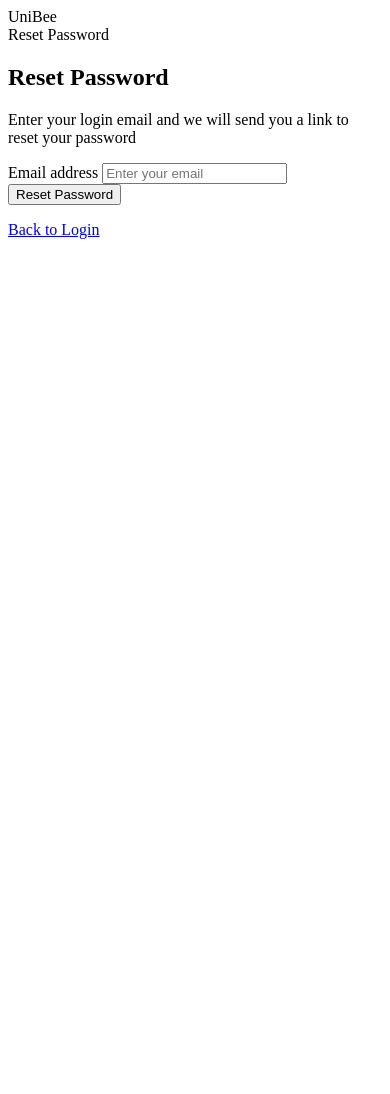
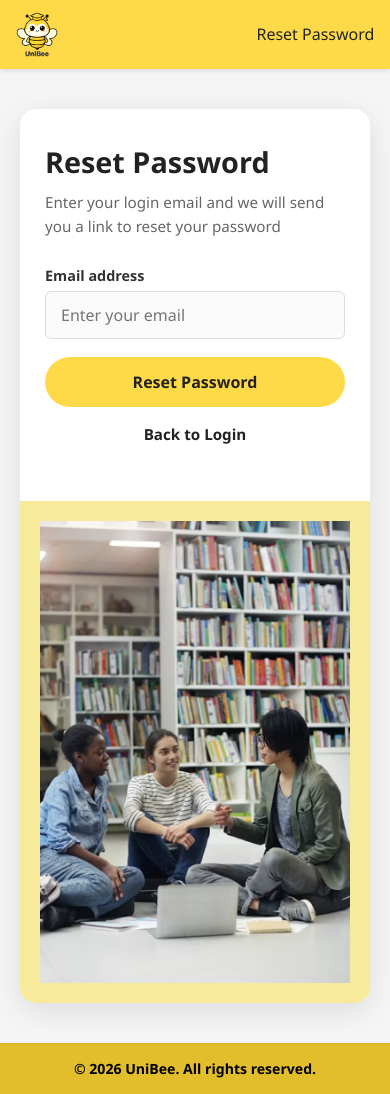
Before and after one commit to TQiHao/FYP-26-S3-12-Team-Westie, a PHP site: page /FYP-26-S3-12-Team-Westie/boundary/resetPasswordPage.php in a window 390 px wide. Before the commit the page ends 239 px from the top, so only its background shows below. Run offline with PHP 8.4, Linux system fonts and the light colour scheme.

Commit message:
Added CSS to login and resetpassword page

```diff
--- a/boundary/resetPasswordPage.php
+++ b/boundary/resetPasswordPage.php
@@ -1,33 +1,45 @@
+<?php
+session_start();
+
+// Check if token is present in URL
+$token = isset($_GET['token']) ? $_GET['token'] : null;
+?>
+
 <!DOCTYPE html>
 <html lang="en">
+
 <head>
     <meta charset="UTF-8">
     <meta name="viewport" content="width=device-width, initial-scale=1.0">
     <title>Reset Password - UniBee</title>
-    <link rel="stylesheet" href="">
+    <!-- CSS -->
+    <link rel="stylesheet" href="../style.css">
 </head>
+
 <body>
 
+    <!-- Header -->
     <header>
-        <div class="logo">UniBee</div>
+        <div class="logo-container">
+            <img src="../images/uniBeeLogo.png" alt="UniBee Logo">
+        </div>
         <div class="page-title">Reset Password</div>
     </header>
 
-    <main class="reset-container">
+    <!-- Reset Password Section -->
+    <main class="login-container">
 
-        <section class="reset-form">
+        <div class="login-wrapper">
+
+            <!-- Left Column: Reset Password Form -->
+            <section class="login-form">
+
+                <?php if ($token): ?>
+                    <!-- ===== SHOW SET NEW PASSWORD FORM ===== -->
+                    <h1>Set New Password</h1>
+                    <p>Enter your new password below</p>
 
                     <?php
-            session_start();
-
-            // Check if we are in "set new password" mode (token is present in URL)
-            $token = isset($_GET['token']) ? $_GET['token'] : null;
-
-            if ($token) {
-                // --- SHOW NEW PASSWORD FORM ---
-                echo '<h1>Set New Password</h1>';
-                echo '<p>Enter your new password below</p>';
-
                     if (isset($_SESSION['reset_confirm_error'])) {
                         echo '<div class="error-message">' . $_SESSION['reset_confirm_error'] . '</div>';
                         unset($_SESSION['reset_confirm_error']);
@@ -56,12 +68,12 @@
 
                     </form>
 
+                <?php else: ?>
+                    <!-- ===== SHOW REQUEST RESET FORM ===== -->
+                    <h1>Reset Password</h1>
+                    <p>Enter your login email and we will send you a link to reset your password</p>
+
                     <?php
-            } else {
-                // --- SHOW REQUEST RESET FORM ---
-                echo '<h1>Reset Password</h1>';
-                echo '<p>Enter your login email and we will send you a link to reset your password</p>';
-
                     if (isset($_SESSION['reset_error'])) {
                         echo '<div class="error-message">' . $_SESSION['reset_error'] . '</div>';
                         unset($_SESSION['reset_error']);
@@ -72,7 +84,7 @@
                     }
                     ?>
 
-                <form action="../controller/ResetPasswordController.php" method="POST">
+                    <form action="../controller/resetPasswordController.php" method="POST">
 
                         <div class="form-group">
                             <label for="email">Email address</label>
@@ -83,17 +95,32 @@
 
                     </form>
 
-                <p class="login-link">
+                    <p class="register-link">
                         <a href="loginPage.php">Back to Login</a>
                     </p>
 
-                <?php
-            }
-            ?>
+                <?php endif; ?>
 
             </section>
 
+            <!-- Right Column: Image -->
+            <section class="login-image">
+                <img src="../images/resetPasswordImage.png" alt="Reset Password Illustration">
+            </section>
+
+        </div>
+
     </main>
 
+    <!-- Footer -->
+    <footer>
+        <div class="footer-bottom-bar">
+            &copy; 2026 UniBee. All rights reserved.
+        </div>
+    </footer>
+
+    <script src="../script.js"></script>
+
 </body>
+
 </html>
--- a/database/database.php
+++ b/database/database.php
@@ -2,7 +2,7 @@
 
 class Database
 {
-    private $host = 'localhost';
+    private $host = 'localhost:3307';
     private $dbname = 'unibee';
     private $username = 'root';
     private $password = '';
--- a/style.css
+++ b/style.css
@@ -480,3 +480,179 @@ footer {
     text-align: center;
   }
 }
+
+/* ===== LOGIN PAGE - TWO COLUMN LAYOUT ===== */
+.login-container {
+    display: flex;
+    justify-content: center;
+    align-items: center;
+    min-height: 70vh;
+    background-color: #f5f5f5;
+    padding: 40px 20px;
+}
+
+.login-wrapper {
+    display: flex;
+    align-items: center;
+    justify-content: center;
+    max-width: 1000px;
+    width: 100%;
+    background: white;
+    border-radius: 16px;
+    box-shadow: 0 8px 30px rgba(0, 0, 0, 0.1);
+    overflow: hidden;
+}
+
+.login-form {
+    flex: 1;
+    padding: 50px 60px;
+    text-align: left;
+}
+
+.login-form h1 {
+    font-size: 1.8rem;
+    font-weight: 700;
+    margin-bottom: 5px;
+    color: #222;
+}
+
+.login-form > p {
+    color: #666;
+    margin-bottom: 25px;
+    font-size: 0.95rem;
+}
+
+.login-form .form-group {
+    margin-bottom: 18px;
+}
+
+.login-form .form-group label {
+    display: block;
+    font-weight: 600;
+    font-size: 0.9rem;
+    margin-bottom: 4px;
+    color: #333;
+}
+
+.login-form .form-group input[type="email"],
+.login-form .form-group input[type="password"] {
+    width: 100%;
+    padding: 12px 15px;
+    border: 1px solid #ddd;
+    border-radius: 6px;
+    font-size: 1rem;
+    box-sizing: border-box;
+    background-color: #fafafa;
+}
+
+.login-form .form-group input[type="email"]:focus,
+.login-form .form-group input[type="password"]:focus {
+    outline: none;
+    border-color: var(--bg-yellow);
+    box-shadow: 0 0 0 3px rgba(255, 216, 72, 0.2);
+}
+
+.login-form .checkbox-group {
+    display: flex;
+    align-items: center;
+    gap: 8px;
+    margin-bottom: 20px;
+}
+
+.login-form .checkbox-group input[type="checkbox"] {
+    width: 16px;
+    height: 16px;
+    accent-color: var(--bg-yellow);
+}
+
+.login-form .checkbox-group label {
+    font-size: 0.9rem;
+    color: #555;
+}
+
+.login-form button[type="submit"] {
+    background-color: var(--bg-yellow);
+    color: var(--text-dark);
+    padding: 14px 30px;
+    border: none;
+    border-radius: 30px;
+    font-weight: 700;
+    font-size: 1rem;
+    cursor: pointer;
+    width: 100%;
+    transition: background-color 0.3s ease;
+}
+
+.login-form button[type="submit"]:hover {
+    background-color: #e6c23a;
+}
+
+.register-link,
+.reset-link {
+    text-align: center;
+    margin-top: 15px;
+    font-size: 0.9rem;
+}
+
+.register-link a,
+.reset-link a {
+    color: var(--text-dark);
+    font-weight: 600;
+    text-decoration: none;
+}
+
+.register-link a:hover,
+.reset-link a:hover {
+    text-decoration: underline;
+}
+
+/* Right Column: Image */
+.login-image {
+    flex: 1;
+    background-color: #f8ea9b;
+    display: flex;
+    align-items: center;
+    justify-content: center;
+    padding: 30px;
+    min-height: 400px;
+}
+
+.login-image img {
+    max-width: 100%;
+    height: auto;
+    display: block;
+}
+
+.error-message {
+    color: #d32f2f;
+    background-color: #ffebee;
+    padding: 10px 12px;
+    border-radius: 6px;
+    margin-bottom: 15px;
+    font-size: 0.9rem;
+}
+
+.success-message {
+    color: #2e7d32;
+    background-color: #e8f5e9;
+    padding: 10px 12px;
+    border-radius: 6px;
+    margin-bottom: 15px;
+    font-size: 0.9rem;
+}
+
+/* Responsive */
+@media (max-width: 768px) {
+    .login-wrapper {
+        flex-direction: column;
+    }
+
+    .login-form {
+        padding: 30px 25px;
+    }
+
+    .login-image {
+        min-height: 200px;
+        padding: 20px;
+    }
+}
```
Also changed, not shown: boundary/loginPage.php (+11 -16 lines), images/loginImage.png (added), images/resetPasswordImage.png (added). Lines whose indentation alone changed are shown as unchanged.
